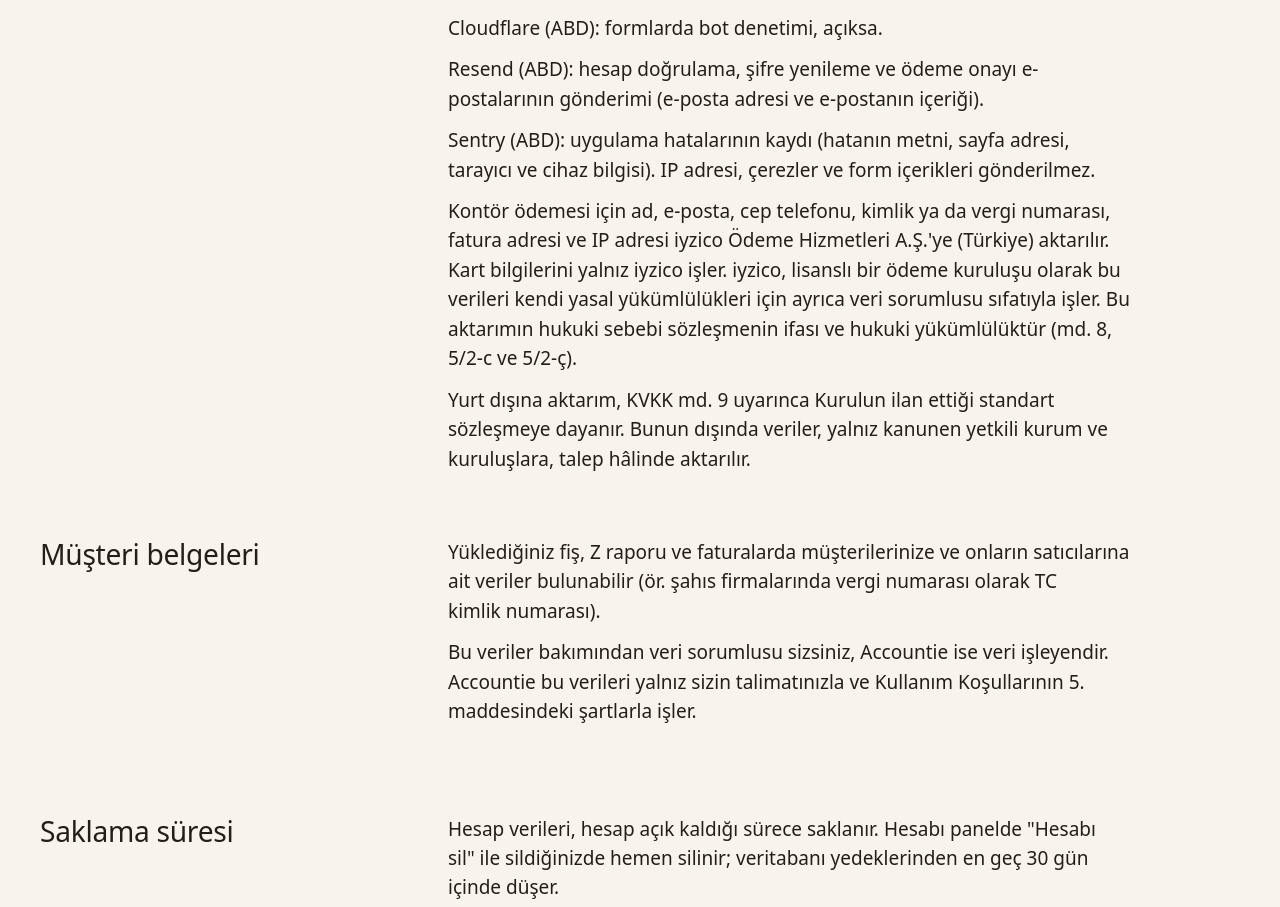
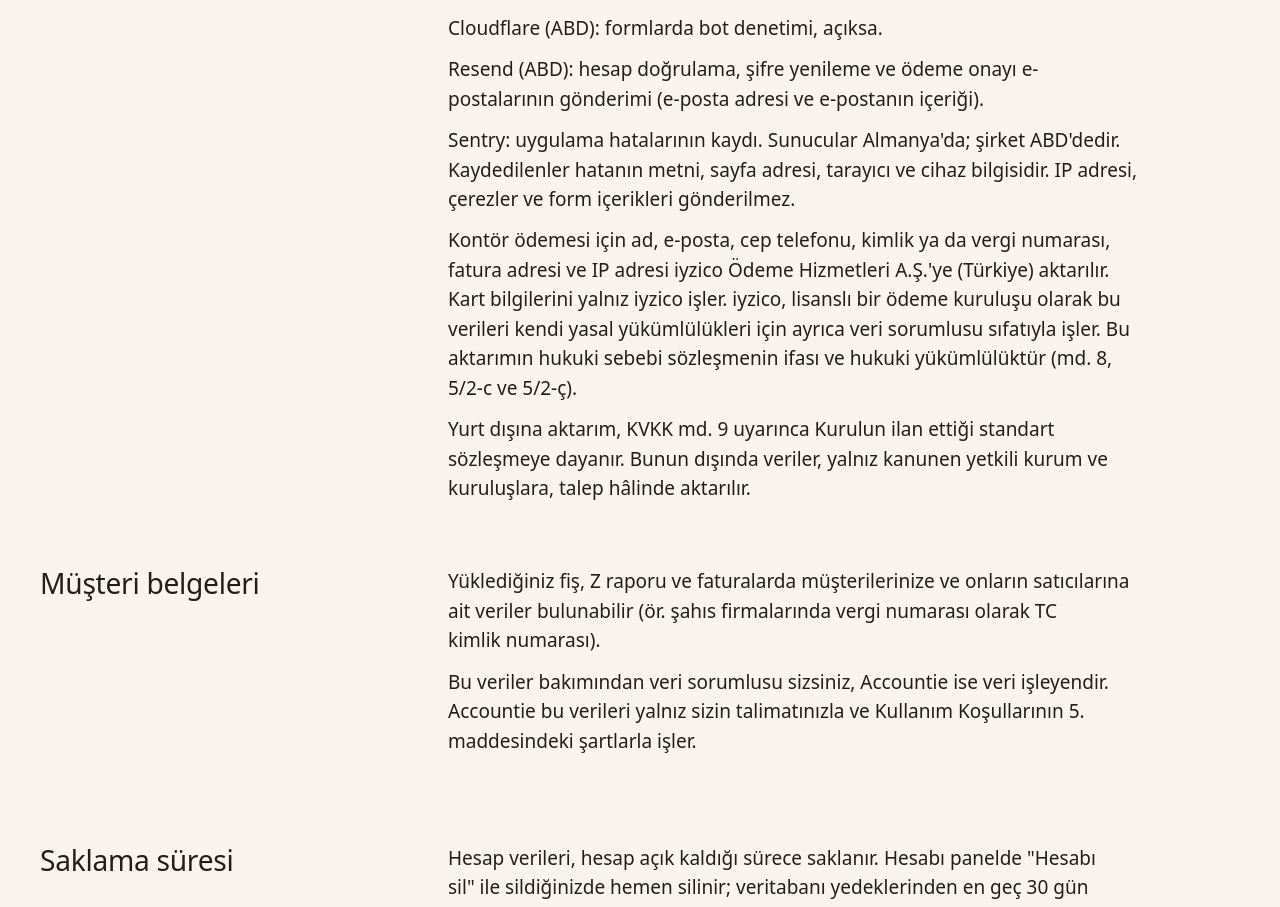
Before and after one commit to yusufberatnegiz/Accountie, a Next.js app: page /kvkk in a window 1280 px wide. Shown: the part 2067-2974 px from the top of the page. Built offline with nearby package versions, Linux system fonts and the light colour scheme; a web font is replaced by a local one.

Commit message:
KVKK ve Koşullar: Sentry sunucuları Almanya'da (AB bölgesi), şirket ABD'de

```diff
--- a/src/app/kosullar/page.tsx
+++ b/src/app/kosullar/page.tsx
@@ -50,7 +50,7 @@ const SECTIONS: LegalSection[] = [
       "Kullanıcının yüklediği belgeler ve bunlardan hazırlanan kayıtlar Kullanıcıya aittir. Accountie bunları yalnız hizmeti sunmak için işler; satmaz, reklam için kullanmaz, yapay zekâ eğitimi için kullanmaz ve kullandırmaz.",
       "Belgelerdeki kişisel veriler bakımından Kullanıcı veri sorumlusu, Accountie veri işleyendir (6698 sayılı KVKK). Kullanıcı, belgelerini yüklediği müşterilerini kişisel verilerinin bu hizmette işlenmesi hakkında aydınlatmakla yükümlüdür.",
       "Accountie veri işleyen olarak: veriyi yalnız Kullanıcının talimatı ve bu sözleşme çerçevesinde işler; gerekli teknik ve idari tedbirleri alır; çalışanlarını ve hizmet sağlayıcılarını gizlilikle bağlar; bir veri ihlalini öğrendiğinde Kullanıcıya en geç 24 saat içinde bildirir; Kullanıcının müşterileri bakımından sır saklama yükümlülüğüne (3568 sayılı Kanun md. 43) uygun davranır.",
-      "Hizmetin sunulması için şu alt hizmet sağlayıcılar kullanılır: Anthropic (ABD, belge okuma), Supabase (Almanya'daki sunucular, veritabanı ve kimlik doğrulama), Vercel (ABD, uygulama barındırma), Cloudflare (ABD, bot denetimi), Resend (ABD, e-posta gönderimi), Sentry (ABD, hata kaydı). Kullanıcının kendi ödeme bilgilerini iyzico (Türkiye) işler; iyzico müşteri belgelerini işlemez. Bu listedeki değişiklikler gizlilik sayfasında yayımlanır.",
+      "Hizmetin sunulması için şu alt hizmet sağlayıcılar kullanılır: Anthropic (ABD, belge okuma), Supabase (Almanya'daki sunucular, veritabanı ve kimlik doğrulama), Vercel (ABD, uygulama barındırma), Cloudflare (ABD, bot denetimi), Resend (ABD, e-posta gönderimi), Sentry (Almanya'daki sunucular, hata kaydı). Kullanıcının kendi ödeme bilgilerini iyzico (Türkiye) işler; iyzico müşteri belgelerini işlemez. Bu listedeki değişiklikler gizlilik sayfasında yayımlanır.",
       "Belge fotoğrafları ve PDF'ler Accountie'de saklanmaz; okuma için Anthropic'e gönderilir; Anthropic bunları kural olarak en çok 30 gün tutar; kullanım politikası ihlali şüphesi ya da yasal zorunluluk hâlinde daha uzun tutabilir ve model eğitiminde kullanmaz. Saklanan alanlar Gizlilik sayfasında ve Aydınlatma Metninde yazılıdır.",
     ],
   },
--- a/src/app/kvkk/page.tsx
+++ b/src/app/kvkk/page.tsx
@@ -52,7 +52,7 @@ const SECTIONS: LegalSection[] = [
       "Vercel (ABD): uygulamanın barındırılması.",
       "Cloudflare (ABD): formlarda bot denetimi, açıksa.",
       "Resend (ABD): hesap doğrulama, şifre yenileme ve ödeme onayı e-postalarının gönderimi (e-posta adresi ve e-postanın içeriği).",
-      "Sentry (ABD): uygulama hatalarının kaydı (hatanın metni, sayfa adresi, tarayıcı ve cihaz bilgisi). IP adresi, çerezler ve form içerikleri gönderilmez.",
+      "Sentry: uygulama hatalarının kaydı. Sunucular Almanya'da; şirket ABD'dedir. Kaydedilenler hatanın metni, sayfa adresi, tarayıcı ve cihaz bilgisidir. IP adresi, çerezler ve form içerikleri gönderilmez.",
       "Kontör ödemesi için ad, e-posta, cep telefonu, kimlik ya da vergi numarası, fatura adresi ve IP adresi iyzico Ödeme Hizmetleri A.Ş.'ye (Türkiye) aktarılır. Kart bilgilerini yalnız iyzico işler. iyzico, lisanslı bir ödeme kuruluşu olarak bu verileri kendi yasal yükümlülükleri için ayrıca veri sorumlusu sıfatıyla işler. Bu aktarımın hukuki sebebi sözleşmenin ifası ve hukuki yükümlülüktür (md. 8, 5/2-c ve 5/2-ç).",
       "Yurt dışına aktarım, KVKK md. 9 uyarınca Kurulun ilan ettiği standart sözleşmeye dayanır. Bunun dışında veriler, yalnız kanunen yetkili kurum ve kuruluşlara, talep hâlinde aktarılır.",
     ],
```
